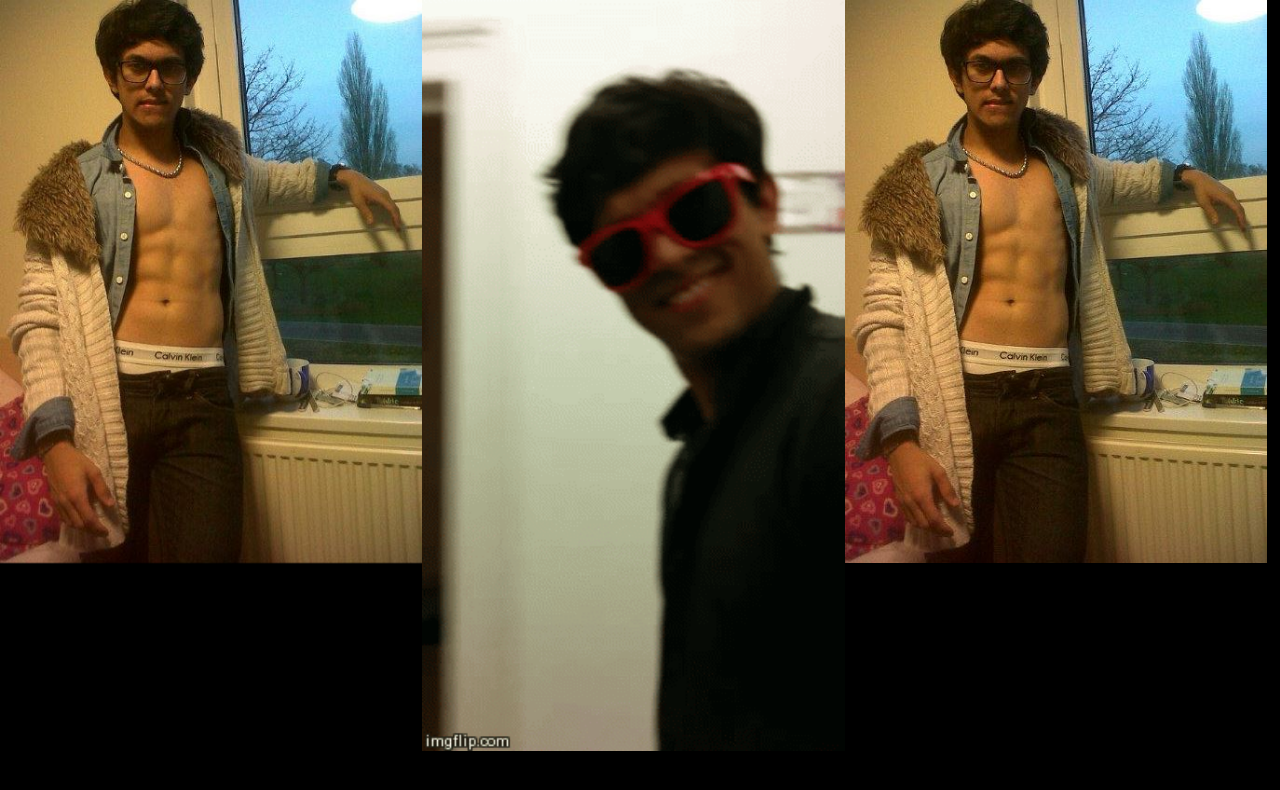
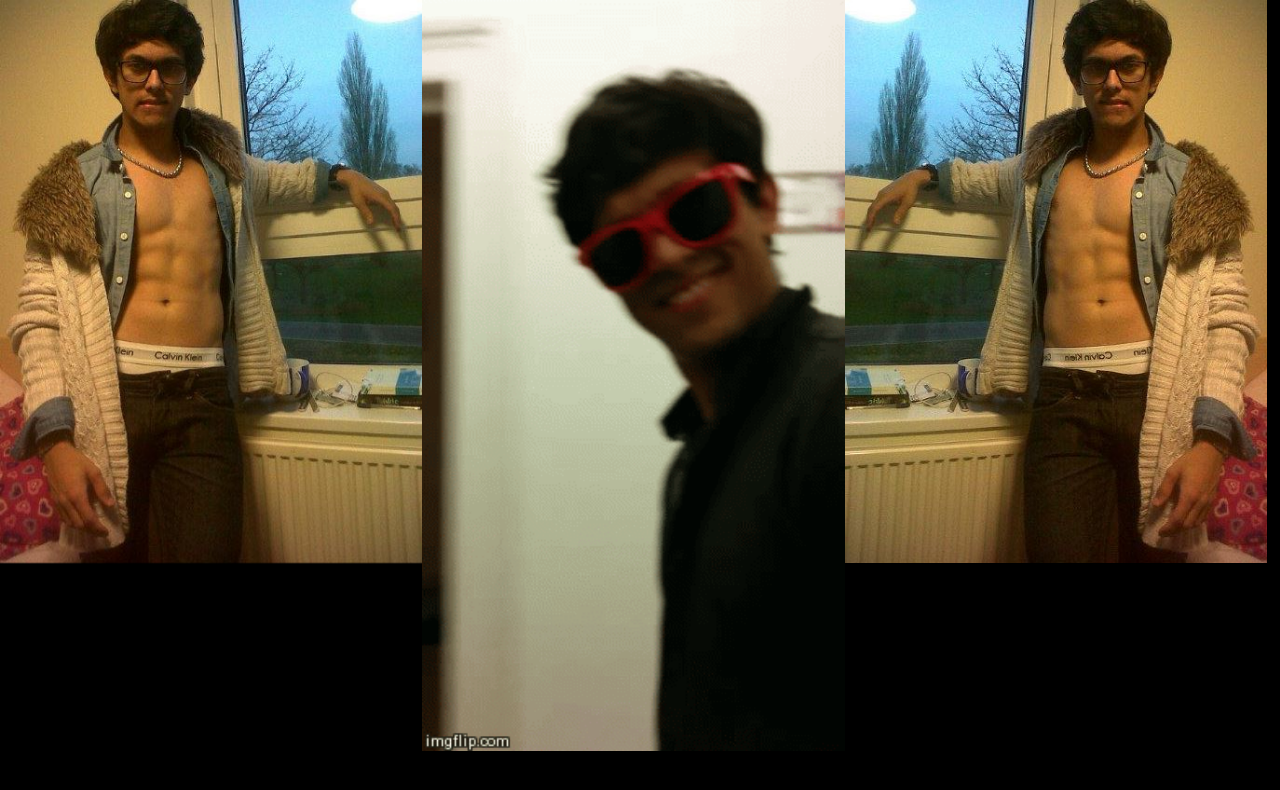
Before and after one commit to ajroe2/ajroe2.github.io, a plain HTML site: page index.html in a window 1280 px wide. Drawn offline with Linux system fonts and the light colour scheme.

Commit message:
Flipped Labib

```diff
--- a/index.html
+++ b/index.html
@@ -17,7 +17,7 @@
 	<body>
 		<img src="images/labib.jpg" alt="Labib" height="auto" width="33%" style="position:fixed; top:0; left:0;">
 		<img src="Labib.gif" height="auto" width="33%" style="position:fixed; top:0; left:33%;">
-		<img class="fade" src="images/labib.jpg" alt="Labib" height="auto" width="33%" style="position:fixed; top:0; left:66%;">
+		<img class="fade" src="images/labibFlipped.jpg" alt="Labib" height="auto" width="33%" style="position:fixed; top:0; left:66%;">
 		<iframe width="1" height="1" src="https://www.youtube.com/embed/yI3dAxLMK8s?autoplay=1" frameborder="0" allowfullscreen></iframe>
 		<script src=""></script>
 	</body>
```
Also changed, not shown: images/labibFlipped.jpg (added).
